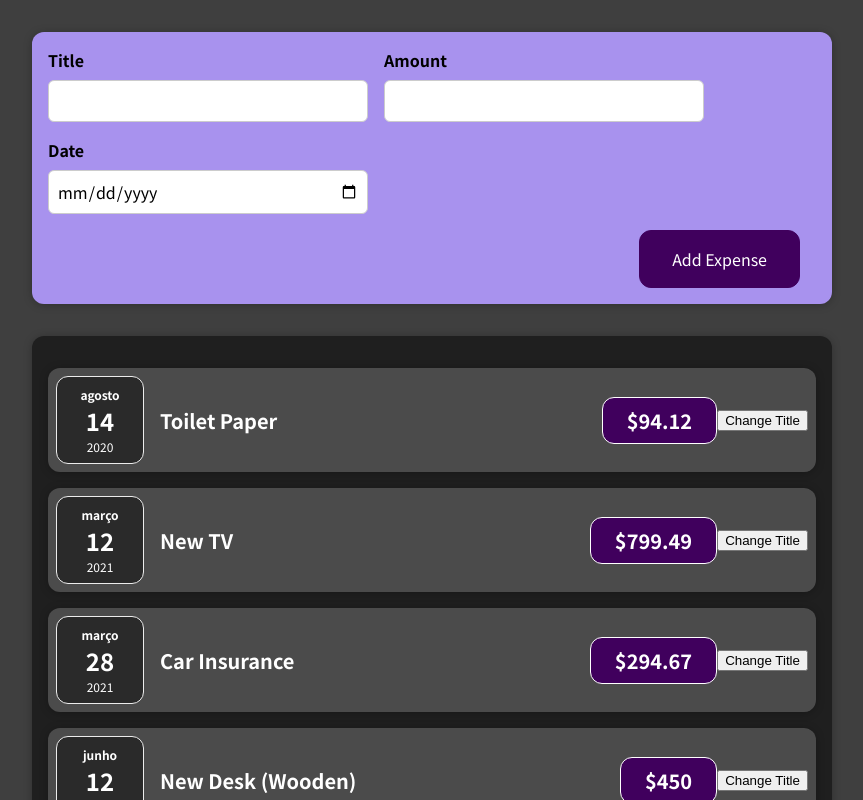
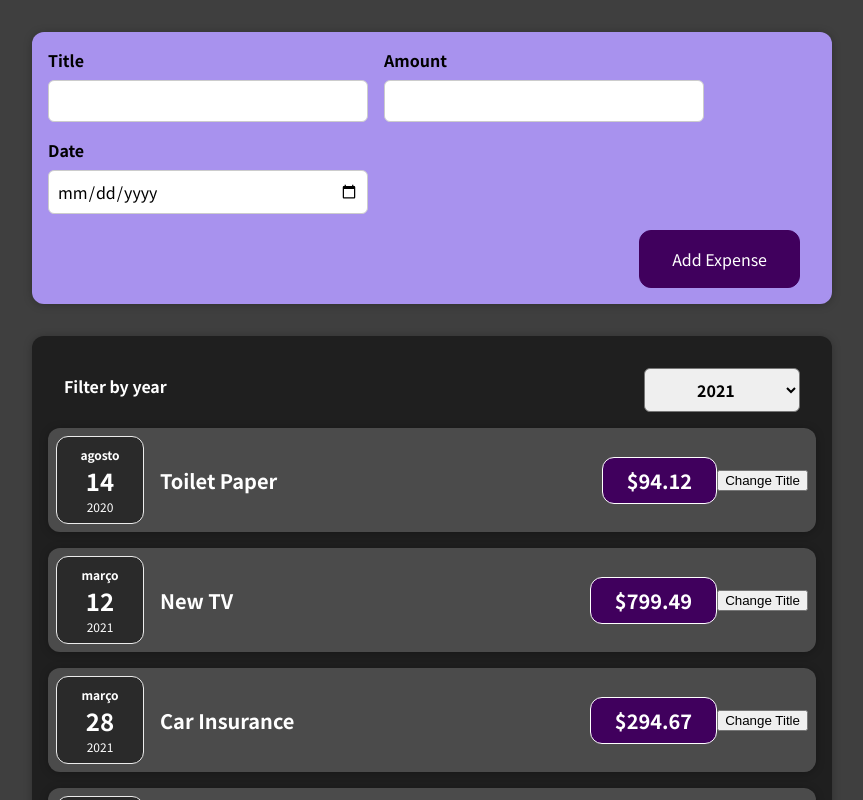
Before and after one commit to ismaelbr/ismaelbr-react-complete-guide-, a React (Create React App) app: page / in a window 1280 px wide. Shown: the top 800 px of the page, without its empty margins (208-1071 px from the left). Built offline with nearby package versions, Linux system fonts and the light colour scheme.

Commit message:
feat: finished section 04

```diff
--- a/src/App.js
+++ b/src/App.js
@@ -1,9 +1,11 @@
 import ExpenseItem from "./components/Expenses/ExpenseItem";
 import Expenses from "./components/Expenses/Expenses";
 import NewExpense from "./components/NewExpense/NewExpense";
+import {useState} from "react";
 
 function App() {
-  const expenses = [
+
+  const [expenses, setExpenses] = useState([
     {
       id: 'e1',
       title: 'Toilet Paper',
@@ -23,11 +25,22 @@
       amount: 450,
       date: new Date(2021, 5, 12),
     },
-  ];
+  ]);
+
+  const addExpenseHandler = (newExpense) => {
+    console.log(newExpense)
+    setExpenses((oldExpenses) => (
+      [
+        ...oldExpenses,
+        newExpense
+      ]
+    ));
+    console.log(expenses);
+  }
 
   return (
     <div>
-      <NewExpense/>
+      <NewExpense onAddExpense={addExpenseHandler}/>
       <Expenses expenses={expenses}/>
     </div>
   );
--- a/src/components/Expenses/Expenses.js
+++ b/src/components/Expenses/Expenses.js
@@ -1,17 +1,32 @@
-import React from 'react';
+import React, {useState} from 'react';
 import './Expenses.css'
 import ExpenseItem from "./ExpenseItem";
 import Card from "../UI/Card";
+import ExpensesFilter from "./ExpensesFilter";
 
 function Expenses({expenses}) {
+  const [filteredYear, setFilteredYear] = useState('2021');
+
+  const changeFilterHandler = (newFilteredYear) => {
+    console.log(newFilteredYear);
+    setFilteredYear(newFilteredYear);
+  };
+
   return (
-    <Card className="expenses">
-      <ExpenseItem title={expenses[0].title} amount={expenses[0].amount} date={expenses[0].date}/>
-      <ExpenseItem title={expenses[1].title} amount={expenses[1].amount} date={expenses[1].date}/>
-      <ExpenseItem title={expenses[2].title} amount={expenses[2].amount} date={expenses[2].date}/>
-      <ExpenseItem title={expenses[3].title} amount={expenses[3].amount} date={expenses[3].date}/>
-    </Card>
-
+    <div>
+      <Card className="expenses">
+        <ExpensesFilter selected={filteredYear} onChangeFilter={changeFilterHandler}/>
+        {
+          expenses.map((expense) => (
+            <ExpenseItem key={expense.id} title={expense.title} amount={expense.amount} date={expense.date}/>
+          ))
+        }
+        {/*<ExpenseItem title={expenses[0].title} amount={expenses[0].amount} date={expenses[0].date}/>*/}
+        {/*<ExpenseItem title={expenses[1].title} amount={expenses[1].amount} date={expenses[1].date}/>*/}
+        {/*<ExpenseItem title={expenses[2].title} amount={expenses[2].amount} date={expenses[2].date}/>*/}
+        {/*<ExpenseItem title={expenses[3].title} amount={expenses[3].amount} date={expenses[3].date}/>*/}
+      </Card>
+    </div>
   );
 }
 
--- /dev/null
+++ b/src/components/Expenses/ExpensesFilter.css
@@ -0,0 +1,24 @@
+.expenses-filter {
+    color: white;
+    padding: 0 1rem;
+}
+
+.expenses-filter__control {
+    display: flex;
+    width: 100%;
+    align-items: center;
+    justify-content: space-between;
+    margin: 1rem 0;
+}
+
+.expenses-filter label {
+    font-weight: bold;
+    margin-bottom: 0.5rem;
+}
+
+.expenses-filter select {
+    font: inherit;
+    padding: 0.5rem 3rem;
+    font-weight: bold;
+    border-radius: 6px;
+}
--- /dev/null
+++ b/src/components/Expenses/ExpensesFilter.js
@@ -0,0 +1,25 @@
+import React from 'react';
+
+import './ExpensesFilter.css';
+
+const ExpensesFilter = (props) => {
+  const changeYearHandler = (event) =>{
+    props.onChangeFilter(event.target.value);
+  }
+
+  return (
+    <div className='expenses-filter'>
+      <div className='expenses-filter__control'>
+        <label>Filter by year</label>
+        <select value={props.selected} onChange={changeYearHandler}>
+          <option value='2022'>2022</option>
+          <option value='2021'>2021</option>
+          <option value='2020'>2020</option>
+          <option value='2019'>2019</option>
+        </select>
+      </div>
+    </div>
+  );
+};
+
+export default ExpensesFilter;
--- a/src/components/NewExpense/ExpenseForm.js
+++ b/src/components/NewExpense/ExpenseForm.js
@@ -1,59 +1,99 @@
 import React, {useState} from 'react';
 import "./ExpenseForm.css";
 
-const ExpenseForm = () => {
+const ExpenseForm = (props) => {
 
-  // const [enteredTitle, setEnteredTitle] = useState('');
-  // const [enteredAmount, setEnteredAmount] = useState('');
-  // const [enteredDate, setEnteredDate] = useState('');
+  const [enteredTitle, setEnteredTitle] = useState('');
+  const [enteredAmount, setEnteredAmount] = useState('');
+  const [enteredDate, setEnteredDate] = useState('');
 
-  const [userInput, setUserInput] = useState({
-    enteredTitle: '',
-    enteredAmount: '',
-    enteredDate: '',
-  })
+  // const [userInput, setUserInput] = useState({
+  //   enteredTitle: '',
+  //   enteredAmount: '',
+  //   enteredDate: '',
+  // })
 
   const titleChangeHandler = (event) => {
-    // setEnteredTitle(event.target.value);
+    setEnteredTitle(event.target.value);
     // setUserInput({
     //   ...userInput,
     //   enteredTitle: event.title.value,
     // });
-    setUserInput((prevState) => {
-      return {...prevState, enteredTitle: event.title.value}
-    })
+    // setUserInput((prevState) => {
+    //   return {...prevState, enteredTitle: event.title.value}
+    // })
   };
 
   const amountChangeHandler = (event) => {
-    // setEnteredAmount(event.target.value);
-    setUserInput({
-      ...userInput,
-      enteredAmount: event.title.value,
-    });
+    setEnteredAmount(event.target.value);
+    // setUserInput({
+    //   ...userInput,
+    //   enteredAmount: event.title.value,
+    // });
   };
 
   const dateChangeHandler = (event) => {
-    // setEnteredDate(event.target.value)
-    setUserInput({
-      ...userInput,
-      enteredDate: event.title.value,
-    });
+    setEnteredDate(event.target.value)
+    // setUserInput({
+    //   ...userInput,
+    //   enteredDate: event.title.value,
+    // });
+  };
+
+  function resetForm() {
+    setEnteredTitle('');
+    setEnteredAmount('');
+    setEnteredDate('');
+  }
+
+  const submitHandler = (event) => {
+    event.preventDefault();
+
+    const expenseData = {
+      title: enteredTitle,
+      amount: enteredAmount,
+      date: new Date(enteredDate),
+    };
+
+    // console.log(expenseData);
+
+    props.onSaveExpenseData(expenseData)
+
+    resetForm();
+
+
   };
 
   return (
-    <form>
+    <form onSubmit={submitHandler}>
       <div className="new-expense__controls">
         <div className="new-expense__control">
           <label>Title</label>
-          <input type="text" onChange={titleChangeHandler}/>
+          <input
+            type="text"
+            value={enteredTitle}
+            onChange={titleChangeHandler}
+          />
         </div>
         <div className="new-expense__control">
           <label>Amount</label>
-          <input type="number" min="0.01" step="0.01" onChange={amountChangeHandler}/>
+          <input
+            type="number"
+            min="0.01"
+            step="0.01"
+            value={enteredAmount}
+            onChange={amountChangeHandler}
+          />
         </div>
         <div className="new-expense__control">
           <label>Date</label>
-          <input type="date" min="2019-01-01" max="2022-12-31" onChange={dateChangeHandler}/>
+          <input
+            type="date"
+            min="2019-01-01"
+            max="2022-12-31"
+            value={enteredDate}
+            onChange={dateChangeHandler}
+          />
         </div>
       </div>
       <div className="new-expense__actions">
--- a/src/components/NewExpense/NewExpense.js
+++ b/src/components/NewExpense/NewExpense.js
@@ -2,10 +2,21 @@
 import './NewExpense.css'
 import ExpenseForm from "./ExpenseForm";
 
-const NewExpense = (props) => (
-  <div className="new-expense">
-    <ExpenseForm/>
-  </div>
-);
+const NewExpense = (props) => {
+  const saveExpenseDataHandler = (enteredExpenseData) => {
+    const expenseData = {
+      ...enteredExpenseData,
+      id: Math.random().toString(),
+    }
+    props.onAddExpense(expenseData);
+    //console.log(expenseData);
+  }
+
+  return (
+    <div className="new-expense">
+      <ExpenseForm onSaveExpenseData={saveExpenseDataHandler} />
+    </div>
+  );
+};
 
 export default NewExpense;
```
